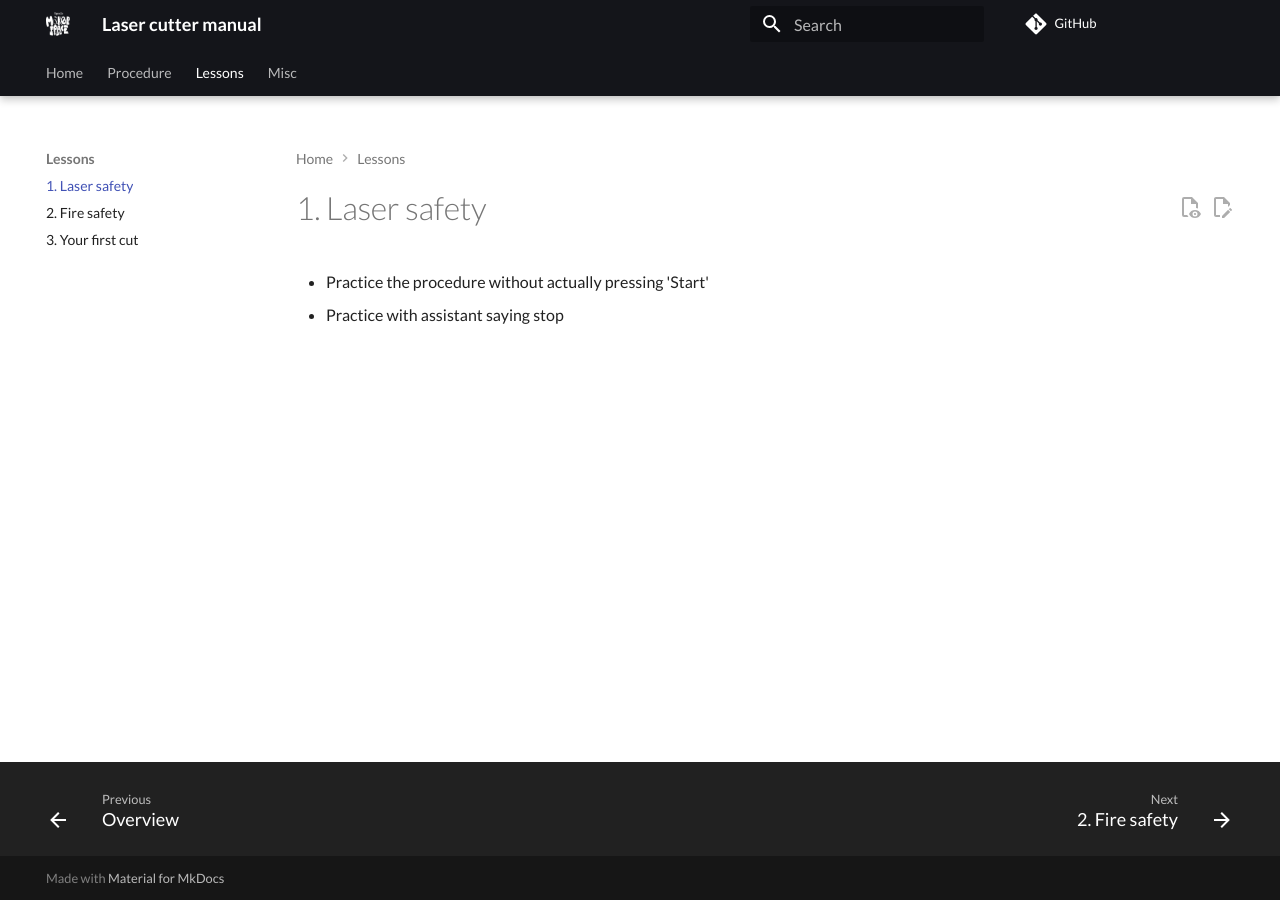
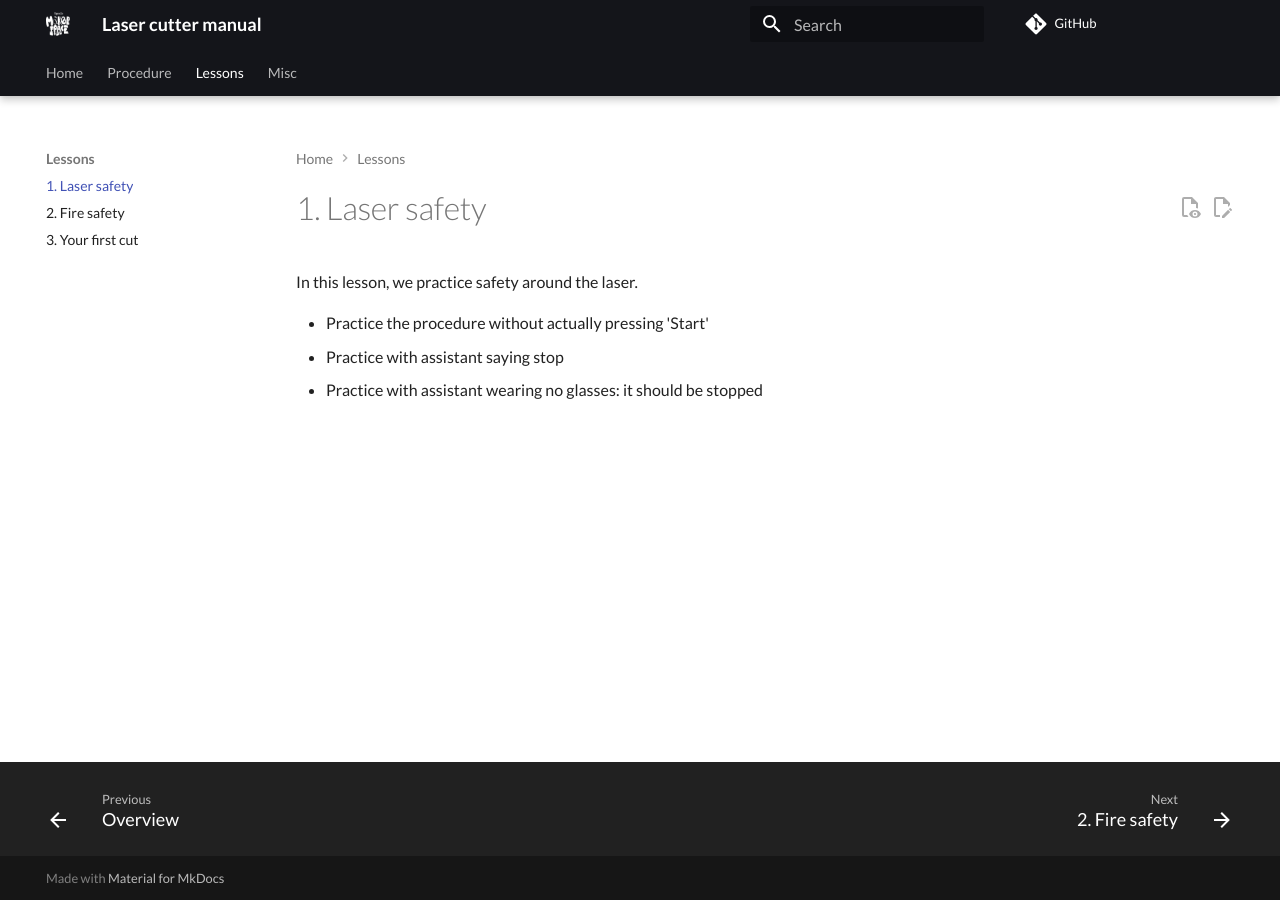
Before and after one commit to uppsala-makerspace/laser_cutter_guide, an MkDocs documentation site: the page built from docs/lessons/1_laser_safety.md, in a window 1280 px wide. Built offline with MkDocs 1.6.1 and Material for MkDocs 9.7.7, drawn with Linux system fonts in a browser that asks for light colours; comment, search, counter and statistics services are not loaded.

Commit message:
Add little detail

```diff
--- a/docs/lessons/1_laser_safety.md
+++ b/docs/lessons/1_laser_safety.md
@@ -8,6 +8,8 @@ tags:
 
 # 1. Laser safety
 
+In this lesson, we practice safety around the laser.
 
 - Practice the procedure without actually pressing 'Start'
 - Practice with assistant saying stop
+- Practice with assistant wearing no glasses: it should be stopped
```
Also changed, not shown: docs/lessons/2_fire_safety.md (+4 -0 lines).
